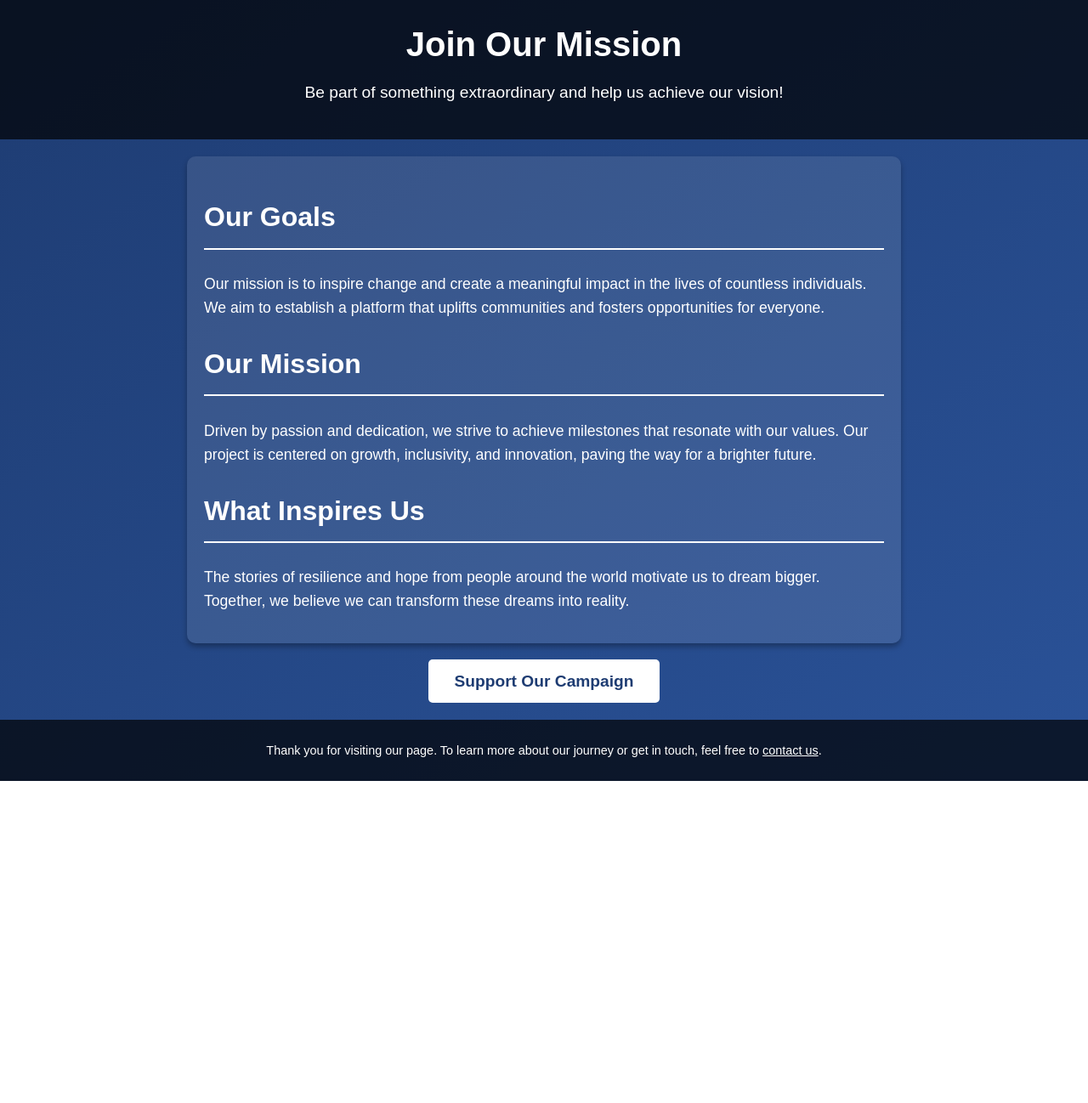
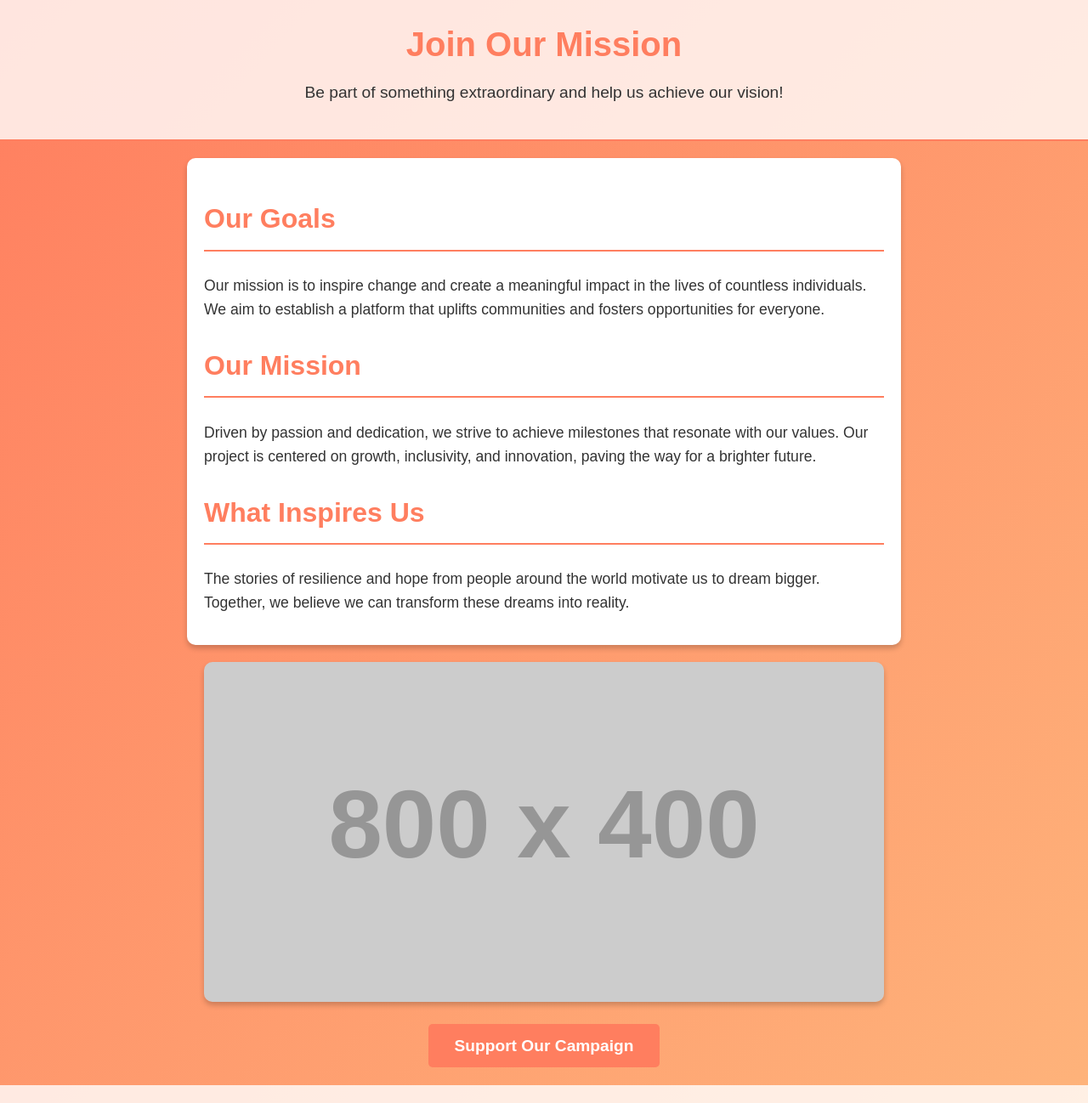
Before and after one commit to mustang2427/Chkaduashi, a plain HTML site: page index.html in a window 1280 px wide. Shown: the top 1298 px of the page at 85% size. Before the commit the page ends 919 px from the top, so only its background shows below. Drawn offline with Linux system fonts and the light colour scheme; placeholder pictures from the web are drawn by us.

Commit message:
Update index.html

```diff
--- a/index.html
+++ b/index.html
@@ -9,18 +9,20 @@
             font-family: Arial, sans-serif;
             margin: 0;
             padding: 0;
-            background: linear-gradient(to bottom right, #1e3c72, #2a5298);
-            color: #ffffff;
+            background: linear-gradient(to bottom right, #FF7E5F, #FEB47B);
+            color: #333333;
             line-height: 1.6;
         }
         header {
             text-align: center;
             padding: 20px;
-            background-color: rgba(0, 0, 0, 0.7);
+            background-color: rgba(255, 255, 255, 0.8);
+            border-bottom: 2px solid #FF7E5F;
         }
         header h1 {
             font-size: 2.5em;
             margin: 0;
+            color: #FF7E5F;
         }
         header p {
             font-size: 1.2em;
@@ -30,14 +32,15 @@
             max-width: 800px;
             margin: 20px auto;
             padding: 20px;
-            background: rgba(255, 255, 255, 0.1);
+            background: #FFFFFF;
             border-radius: 10px;
-            box-shadow: 0 4px 6px rgba(0, 0, 0, 0.3);
+            box-shadow: 0 4px 6px rgba(0, 0, 0, 0.2);
         }
         section h2 {
             font-size: 2em;
-            border-bottom: 2px solid #ffffff;
+            border-bottom: 2px solid #FF7E5F;
             padding-bottom: 10px;
+            color: #FF7E5F;
         }
         section p {
             font-size: 1.1em;
@@ -50,27 +53,37 @@
         }
         .campaign-link a {
             text-decoration: none;
-            color: #1e3c72;
-            background: #ffffff;
+            color: #FFFFFF;
+            background: #FF7E5F;
             padding: 15px 30px;
             font-size: 1.2em;
             font-weight: bold;
             border-radius: 5px;
-            transition: background 0.3s, color 0.3s;
+            transition: background 0.3s, transform 0.3s;
         }
         .campaign-link a:hover {
-            background: #1e3c72;
-            color: #ffffff;
+            background: #FEB47B;
+            transform: scale(1.05);
+        }
+        .image-section {
+            text-align: center;
+            margin: 20px 0;
+        }
+        .image-section img {
+            max-width: 100%;
+            height: auto;
+            border-radius: 10px;
+            box-shadow: 0 4px 6px rgba(0, 0, 0, 0.2);
         }
         footer {
             text-align: center;
             padding: 10px;
             font-size: 0.9em;
-            background-color: rgba(0, 0, 0, 0.7);
+            background-color: rgba(255, 255, 255, 0.8);
             margin-top: 20px;
         }
         footer a {
-            color: #ffffff;
+            color: #FF7E5F;
             text-decoration: underline;
         }
     </style>
@@ -93,8 +106,12 @@
     <p>The stories of resilience and hope from people around the world motivate us to dream bigger. Together, we believe we can transform these dreams into reality.</p>
 </section>
 
+<div class="image-section">
+    <img src="https://via.placeholder.com/800x400" alt="Inspiration Image">
+</div>
+
 <div class="campaign-link">
-    <a href="https://gogetfunding.com/my-dashboard/" target="_blank">Support Our Campaign</a>
+    <a href="https://gogetfunding.com/fc-chkaduashi/" target="_blank">Support Our Campaign</a>
 </div>
 
 <footer>
```
